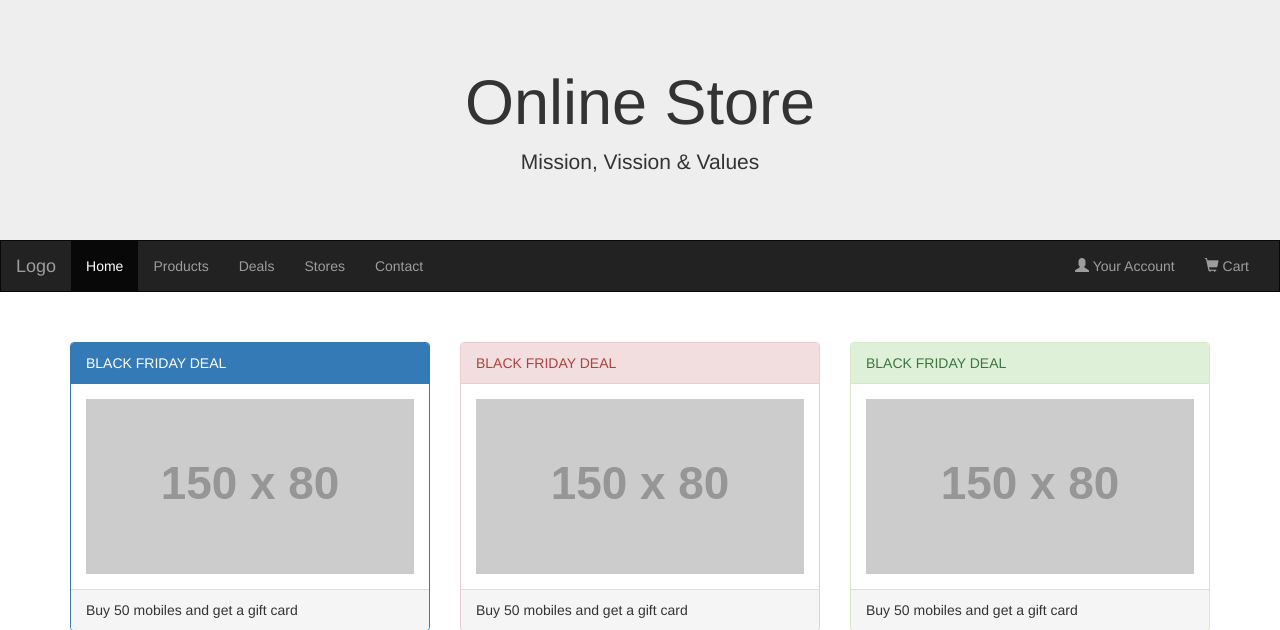
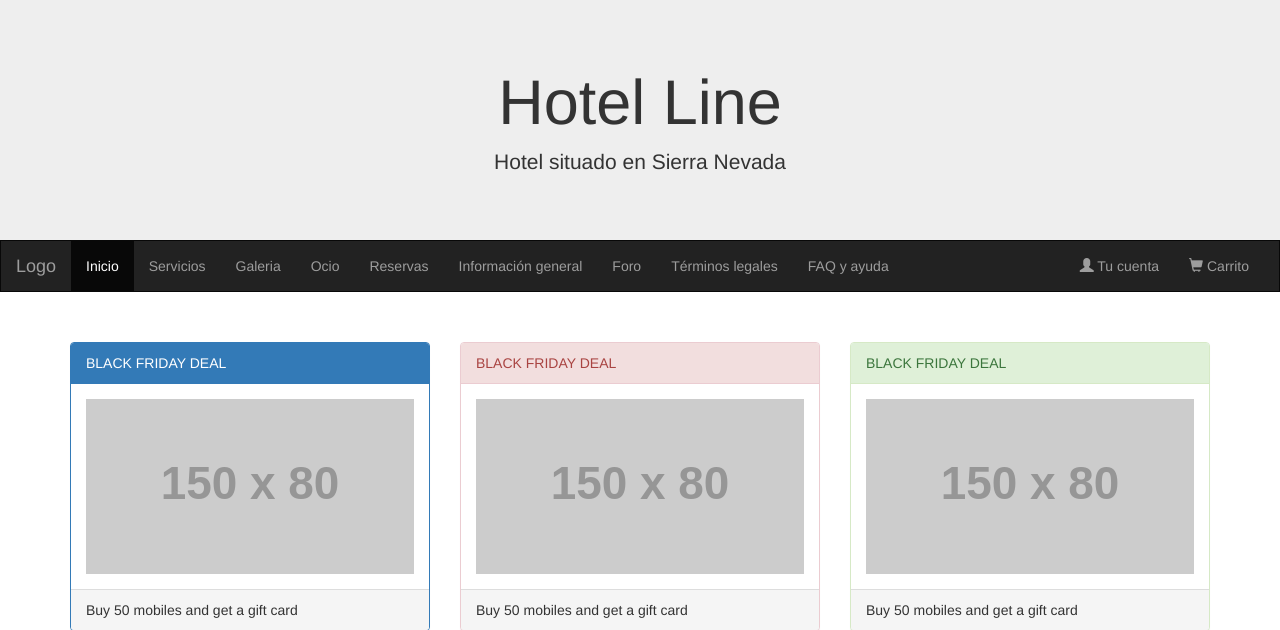
Before and after one commit to juanantc/ProyectoDIU, a Django app: page /hotel/ in a window 1280 px wide. Shown: the top 630 px of the page. Run offline with Django 3.2, Linux system fonts and the light colour scheme; grey boxes labelled with a size stand in for pictures from a placeholder-image service; some libraries are stand-ins or nearby versions.

Commit message:
Añadido README.md

```diff
--- a/hotel/templates/hotel/index.html
+++ b/hotel/templates/hotel/index.html
@@ -1,7 +1,7 @@
 <!DOCTYPE html>
 <html lang="en">
 <head>
-  <title>Bootstrap Example</title>
+  <title>Hotel Line</title>
   <meta charset="utf-8">
   <meta name="viewport" content="width=device-width, initial-scale=1">
   <link rel="stylesheet" href="https://maxcdn.bootstrapcdn.com/bootstrap/3.3.7/css/bootstrap.min.css">
@@ -30,8 +30,8 @@
 
 <div class="jumbotron">
   <div class="container text-center">
-    <h1>Online Store</h1>
-    <p>Mission, Vission & Values</p>
+    <h1>Hotel Line</h1>
+    <p>Hotel situado en Sierra Nevada</p>
   </div>
 </div>
 
@@ -47,15 +47,19 @@
     </div>
     <div class="collapse navbar-collapse" id="myNavbar">
       <ul class="nav navbar-nav">
-        <li class="active"><a href="#">Home</a></li>
-        <li><a href="#">Products</a></li>
-        <li><a href="#">Deals</a></li>
-        <li><a href="#">Stores</a></li>
-        <li><a href="#">Contact</a></li>
+        <li class="active"><a href="#">Inicio</a></li>
+        <li><a href="#">Servicios</a></li>
+        <li><a href="#">Galeria</a></li>
+        <li><a href="#">Ocio</a></li>
+        <li><a href="#">Reservas</a></li>
+        <li><a href="#">Información general</a></li>
+        <li><a href="#">Foro</a></li>
+        <li><a href="#">Términos legales</a></li>
+        <li><a href="#">FAQ y ayuda</a></li>
       </ul>
       <ul class="nav navbar-nav navbar-right">
-        <li><a href="#"><span class="glyphicon glyphicon-user"></span> Your Account</a></li>
-        <li><a href="#"><span class="glyphicon glyphicon-shopping-cart"></span> Cart</a></li>
+        <li><a href="#"><span class="glyphicon glyphicon-user"></span> Tu cuenta</a></li>
+        <li><a href="#"><span class="glyphicon glyphicon-shopping-cart"></span> Carrito</a></li>
       </ul>
     </div>
   </div>
```
Also changed, not shown: README.md (added).
